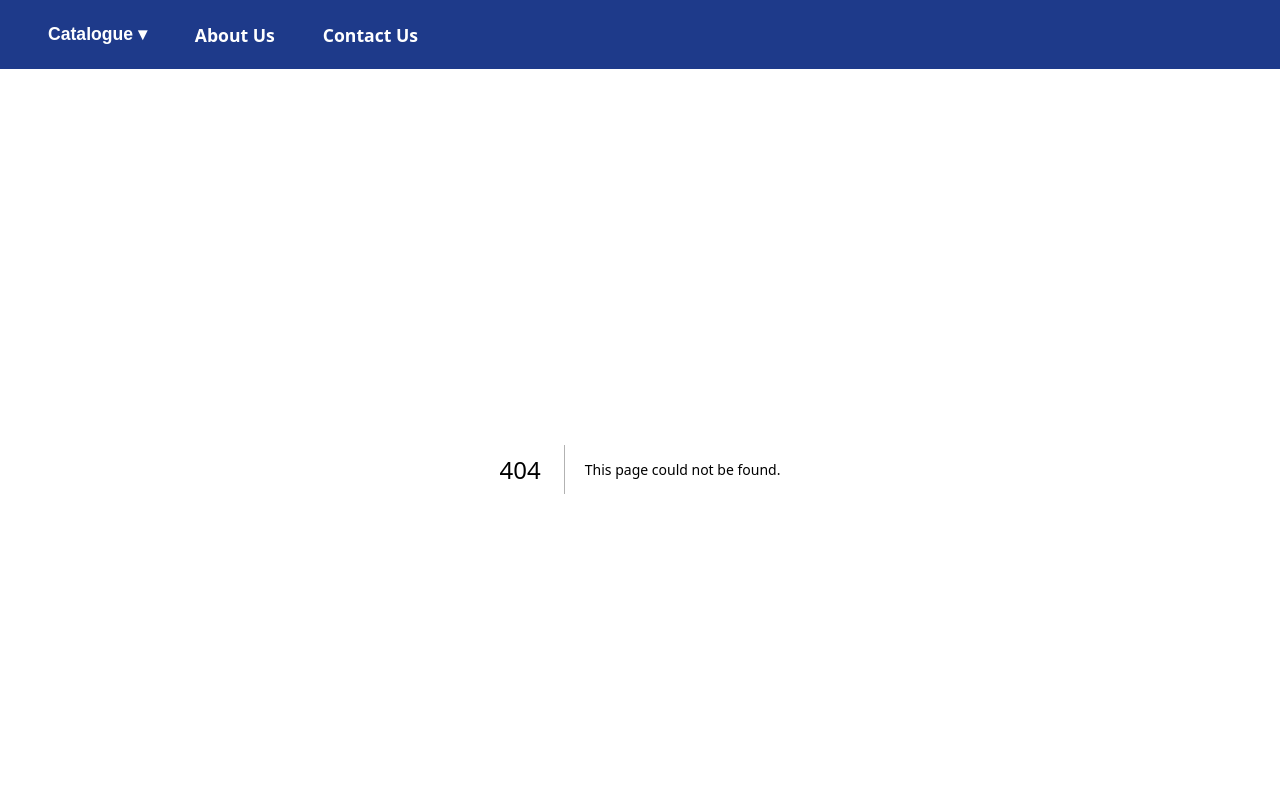
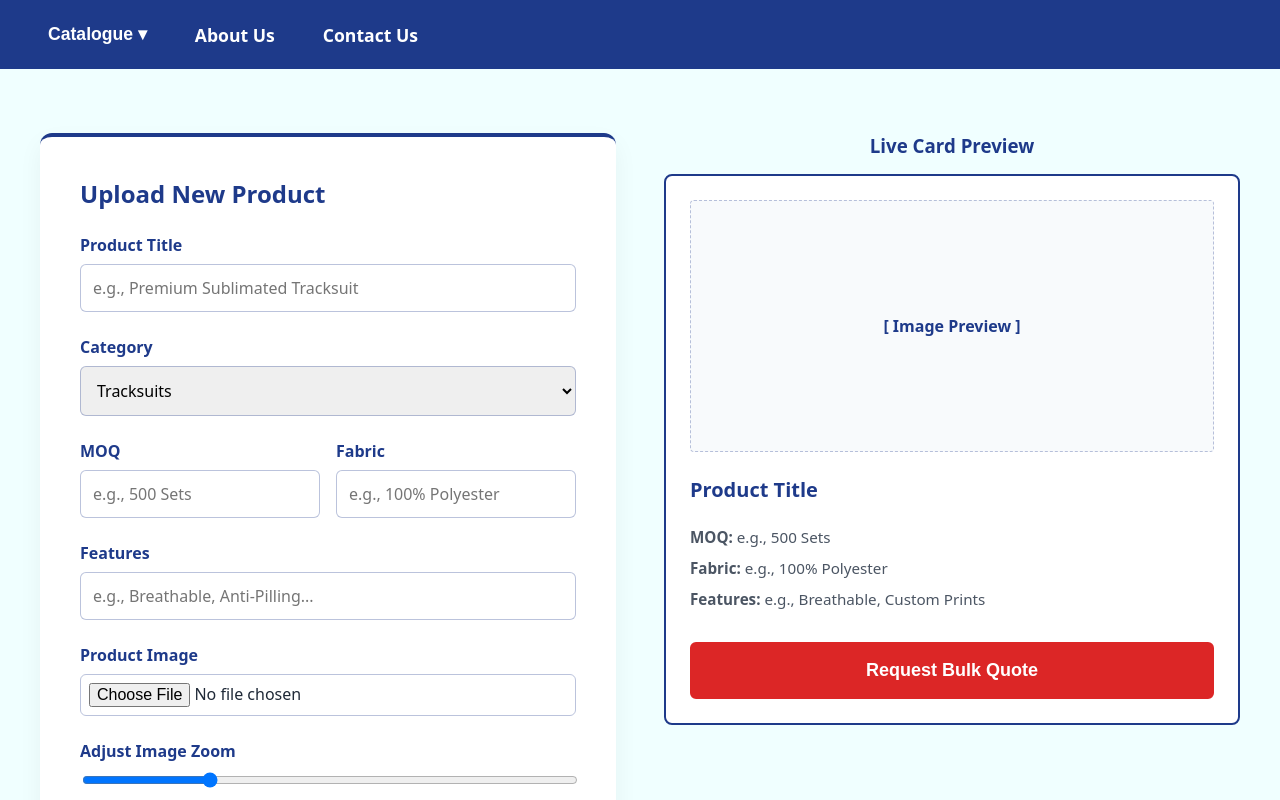
Before and after one commit to dipesh-debug/clothing-catalogue, a Next.js app in the folder clothing-catalogue/: page /admin in a window 1280 px wide. Before the commit this address had no page. Shown: the top 800 px of the page. Built offline with nearby package versions, Linux system fonts and the light colour scheme; no server answers.

Commit message:
Sprint 11: Build Admin Dashboard with live preview and manual lead entry

```diff
--- /dev/null
+++ b/clothing-catalogue/app/admin/page.tsx
@@ -0,0 +1,167 @@
+"use client";
+
+import { useState } from 'react';
+import { supabase } from '../../lib/supabase';
+import ProductCard from '../../components/ProductCard';
+
+export default function AdminDashboard() {
+  const [productData, setProductData] = useState({
+    title: '',
+    category: 'tracksuits',
+    moq: '',
+    fabric: '',
+    features: ''
+  });
+  const [imageFile, setImageFile] = useState<File | null>(null);
+  const [imagePreviewUrl, setImagePreviewUrl] = useState<string>('');
+  const [isUploading, setIsUploading] = useState(false);
+  const [imageScale, setImageScale] = useState<number>(1);
+
+  const handleChange = (e: React.ChangeEvent<HTMLInputElement | HTMLTextAreaElement | HTMLSelectElement>) => {
+    const { id, value } = e.target;
+    setProductData((prev) => ({ ...prev, [id]: value }));
+  };
+
+  const handleImageChange = (e: React.ChangeEvent<HTMLInputElement>) => {
+    if (e.target.files && e.target.files[0]) {
+      const file = e.target.files[0];
+      setImageFile(file);
+      setImagePreviewUrl(URL.createObjectURL(file));
+    }
+  };
+
+  const handleSubmit = async (e: React.FormEvent) => {
+    e.preventDefault();
+    if (!imageFile) {
+      alert('Please select a product image to upload.');
+      return;
+    }
+
+    setIsUploading(true);
+
+    try {
+      // 1. Upload the image to Supabase Storage
+      const fileExt = imageFile.name.split('.').pop();
+      const fileName = `${Date.now()}-${Math.random().toString(36).substring(2)}.${fileExt}`;
+
+      const { error: uploadError } = await supabase.storage
+        .from('product-images')
+        .upload(fileName, imageFile);
+
+      if (uploadError) throw uploadError;
+
+      // 2. Retrieve the public URL for the uploaded image
+      const { data: publicUrlData } = supabase.storage
+        .from('product-images')
+        .getPublicUrl(fileName);
+
+      const imageUrl = publicUrlData.publicUrl;
+
+      // 3. Insert the product data into the Database
+      const { error: insertError } = await supabase.from('products').insert([{
+        title: productData.title,
+        category: productData.category,
+        moq: productData.moq,
+        fabric: productData.fabric,
+        features: productData.features,
+        image_url: imageUrl
+      }]);
+
+      if (insertError) throw insertError;
+
+      alert('Product uploaded successfully!');
+
+      // Reset the form
+      setProductData({ title: '', category: 'tracksuits', moq: '', fabric: '', features: '' });
+      setImageFile(null);
+      setImagePreviewUrl('');
+      setImageScale(1);
+      if (e.target instanceof HTMLFormElement) e.target.reset();
+
+    } catch (error: any) {
+      console.error("Upload error:", error);
+      alert(`Upload failed: ${error.message}`);
+    } finally {
+      setIsUploading(false);
+    }
+  };
+
+  return (
+    <div className="contact-wrapper">
+      <div className="contact-container">
+
+        {/* Left Column: Product Upload Form */}
+        <div>
+          <div className="contact-form-card" style={{ marginBottom: '3rem' }}>
+            <h2 style={{ color: 'var(--bg-secondary)', marginTop: 0, marginBottom: '1.5rem' }}>Upload New Product</h2>
+            <form onSubmit={handleSubmit}>
+              <div className="form-group">
+                <label className="form-label" htmlFor="title">Product Title</label>
+                <input type="text" id="title" className="form-control" placeholder="e.g., Premium Sublimated Tracksuit" required value={productData.title} onChange={handleChange} />
+              </div>
+
+              <div className="form-group">
+                <label className="form-label" htmlFor="category">Category</label>
+                <select id="category" className="form-control" required value={productData.category} onChange={handleChange}>
+                  <option value="tracksuits">Tracksuits</option>
+                  <option value="school-vests">School Vests</option>
+                  <option value="montessori">Montessori</option>
+                  <option value="advertising-tshirts">Advertising T-Shirts</option>
+                </select>
+              </div>
+
+              <div className="form-group" style={{ display: 'grid', gridTemplateColumns: '1fr 1fr', gap: '1rem' }}>
+                <div>
+                  <label className="form-label" htmlFor="moq">MOQ</label>
+                  <input type="text" id="moq" className="form-control" placeholder="e.g., 500 Sets" required value={productData.moq} onChange={handleChange} />
+                </div>
+                <div>
+                  <label className="form-label" htmlFor="fabric">Fabric</label>
+                  <input type="text" id="fabric" className="form-control" placeholder="e.g., 100% Polyester" required value={productData.fabric} onChange={handleChange} />
+                </div>
+              </div>
+
+              <div className="form-group">
+                <label className="form-label" htmlFor="features">Features</label>
+                <input type="text" id="features" className="form-control" placeholder="e.g., Breathable, Anti-Pilling..." required value={productData.features} onChange={handleChange} />
+              </div>
+
+              <div className="form-group">
+                <label className="form-label" htmlFor="image">Product Image</label>
+                <input type="file" id="image" accept="image/*" className="form-control" required onChange={handleImageChange} style={{ padding: '0.5rem' }} />
+              </div>
+
+              <div className="form-group">
+                <label className="form-label" htmlFor="zoom">Adjust Image Zoom</label>
+                <input type="range" id="zoom" min="0.5" max="2.5" step="0.1" value={imageScale} onChange={(e) => setImageScale(Number(e.target.value))} style={{ width: '100%', cursor: 'pointer' }} />
+              </div>
+
+              <button type="submit" className="btn-primary btn-block" disabled={isUploading}>
+                {isUploading ? 'Uploading...' : 'Publish Product'}
+              </button>
+            </form>
+          </div>
+        </div>
+
+        {/* Right Column: Live Preview */}
+        <div style={{ position: 'relative' }}>
+          <div style={{ position: 'sticky', top: '100px' }}>
+            <h3 style={{ margin: '0 0 1rem 0', color: 'var(--bg-secondary)', textAlign: 'center' }}>
+              Live Card Preview
+            </h3>
+            <ProductCard
+              title={productData.title || 'Product Title'}
+              moq={productData.moq || 'e.g., 500 Sets'}
+              fabric={productData.fabric || 'e.g., 100% Polyester'}
+              features={productData.features || 'e.g., Breathable, Custom Prints'}
+              imageUrl={imagePreviewUrl}
+              imagePlaceholder="[ Image Preview ]"
+              imageScale={imageScale}
+            />
+          </div>
+        </div>
+
+      </div>
+    </div>
+  );
+}
--- a/clothing-catalogue/components/ProductCard.jsx
+++ b/clothing-catalogue/components/ProductCard.jsx
@@ -1,8 +1,16 @@
-export default function ProductCard({ title, imagePlaceholder, moq, fabric, features }) {
+export default function ProductCard({ title, imagePlaceholder, imageUrl, moq, fabric, features, imageScale = 1 }) {
   return (
     <div className="product-card">
-      <div className="product-image-placeholder">
-        {imagePlaceholder}
+      <div className="product-image-placeholder" style={{ height: '250px', overflow: 'hidden', backgroundColor: '#F8FAFC' }}>
+        {imageUrl ? (
+          <img
+            src={imageUrl}
+            alt={title || 'Product Image'}
+            style={{ width: '100%', height: '100%', objectFit: 'contain', transform: `scale(${imageScale})` }}
+          />
+        ) : (
+          imagePlaceholder
+        )}
       </div>
       <h3 className="product-title">{title}</h3>
 
```
